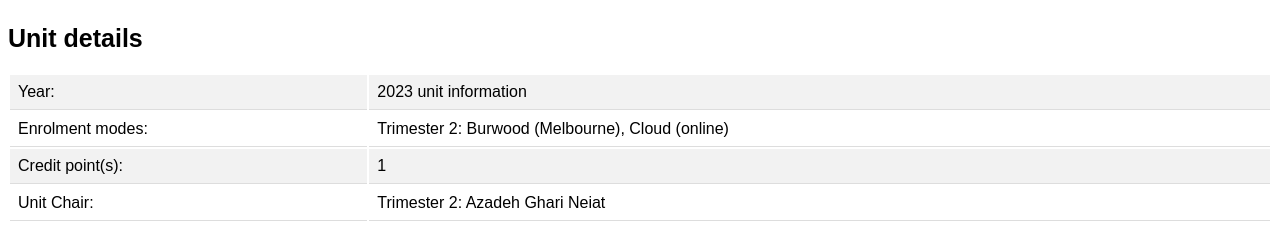
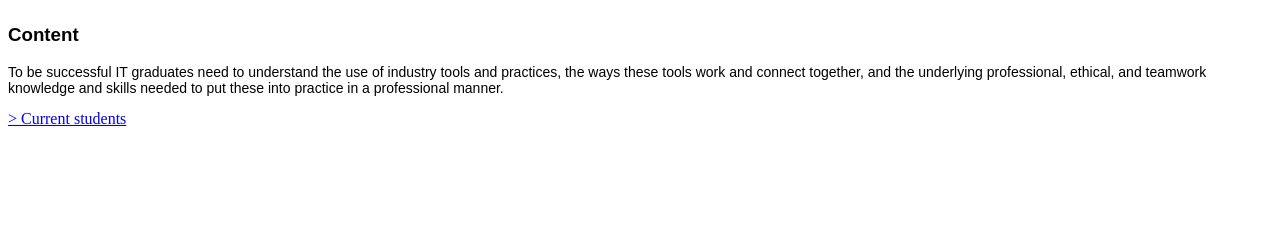
Before and after one commit to akhalaf3/Deakin-Unit-Page, a plain HTML site: page index.html in a window 1280 px wide. Shown: the part 75-322 px from the top of the page. Drawn offline with Linux system fonts and the light colour scheme.

Commit message:
update file

```diff
--- a/index.html
+++ b/index.html
@@ -6,24 +6,12 @@
 </head>
 <body>
 <h1>SIT223-SIT753 - Professional Practice in IT</h1>
-<h2> Unit details</h2>
-<table style="width:100%">
-  <tr>
-    <td>Year: </td>
-    <td>2023 unit information</td>
-  </tr>
-  <tr>
-    <td>Enrolment modes:</td>
-    <td>Trimester 2: Burwood (Melbourne), Cloud (online)</td>
-  </tr>
-  <tr>
-    <td>Credit point(s):</td>
-    <td>1</td>
-  </tr>
-  <tr>
-    <td> Unit Chair:</td>
-    <td> Trimester 2: Azadeh Ghari Neiat</td>
-  </tr>
-</table>
+<h3> Content</h3>
+<p>
+	To be successful IT graduates need to understand the use of industry tools and practices,
+    the ways these tools work and connect together, and the underlying professional, ethical,
+    and teamwork knowledge and skills needed to put these into practice in a professional manner.
+</p>
+<a href="https://www.deakin.edu.au/students/enrolment-and-fees/fees"> > Current students</a>
 </body>
 </html>
--- a/main.css
+++ b/main.css
@@ -15,11 +15,3 @@ p {
   font-size: 14px;
   font-family: Arial
 }
-th, td {
-  padding: 8px;
-  text-align: left;
-  border-bottom: 1px solid #ddd;
-  font-family: Arial
-}
-
-tr:nth-child(odd) {background-color: #f2f2f2;}
```
